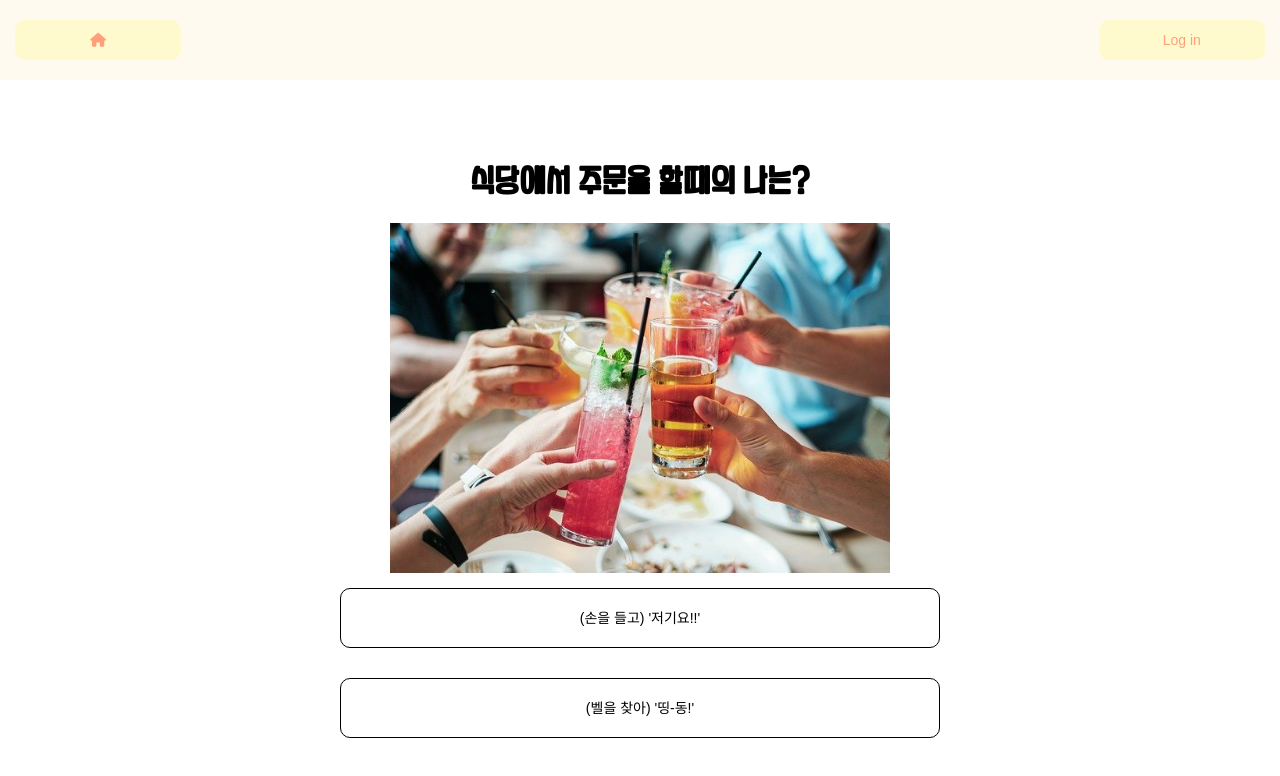
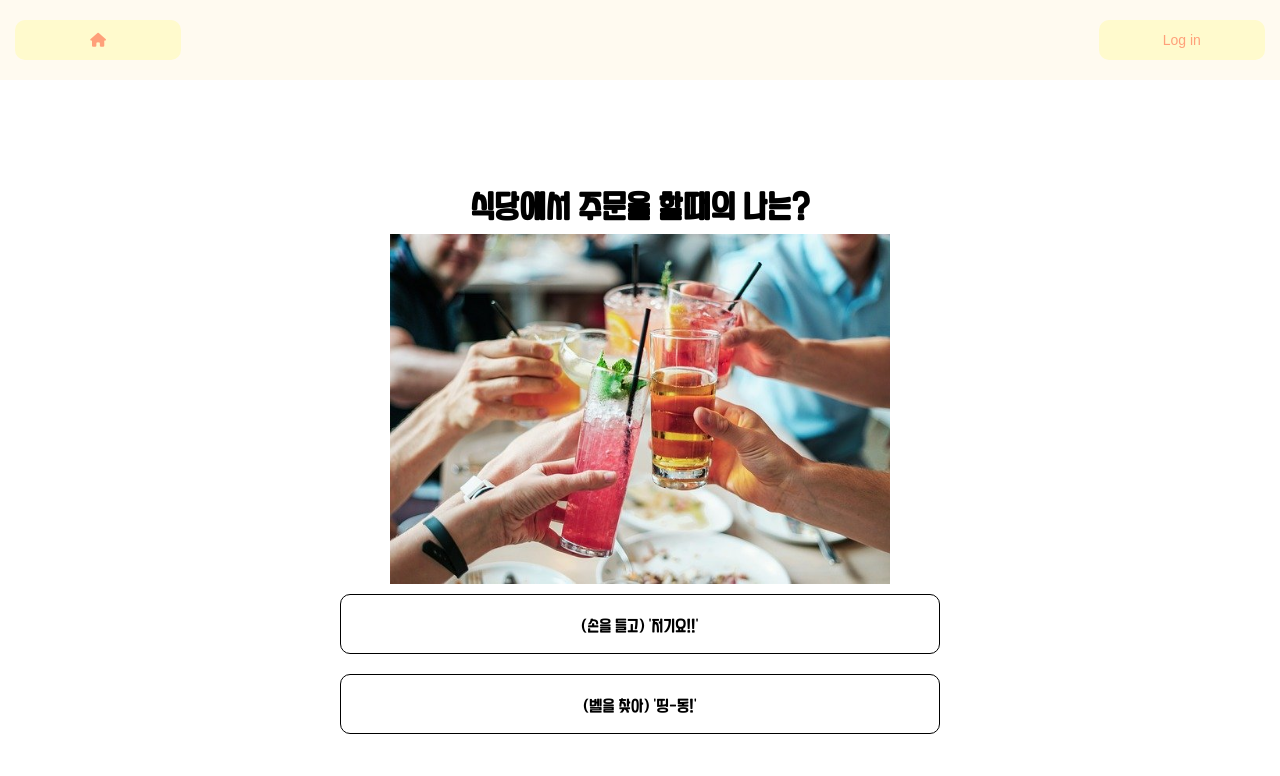
Before and after one commit to jaeeung0601/yhmhy, a React (Create React App) app: page /testquestion in a window 1280 px wide. Shown: the top 776 px of the page. Built offline with nearby package versions, Linux system fonts and the light colour scheme; no server answers; the database is empty.

Commit message:
mbti css 수정

```diff
--- a/src/pages/testpages/Button.css
+++ b/src/pages/testpages/Button.css
@@ -1,5 +1,5 @@
-
 .custom-btn{
+  font-family: 'assddfont';
   margin: 10px;
   border-radius: 5px;
   padding: 10px 25px;
@@ -45,9 +45,10 @@
   transition:800ms ease all;
 }
 .questionitem>button{
+  font-family: 'assddfont';
   width: 600px;
   border-radius: 10px;
-  margin: 15px auto;
+  margin: 10px auto;
   padding: 20px;
   border: 1px solid black;
 }
--- a/src/pages/testpages/Test.scss
+++ b/src/pages/testpages/Test.scss
@@ -29,13 +29,16 @@
   display: grid;
 }
 .questionitem{
-  // margin-top: 150px;
+  font-family: 'assddfont';
+  text-align: center;
+  display: grid;
+  //margin-top: 150px;
   display: flex;
   justify-content: center;
   flex-direction: column;
 }
 .questionitem>h1{
-  margin-bottom: 30px;
+  margin-bottom: 15px;
 }
 .questionitem>img{
   display: block;
@@ -44,8 +47,19 @@
 .testresult{
   height:100vh;
   font-family: 'assddfont';
+  line-height: 30px;
   display: flex;
   justify-content: center;
   flex-direction: column;
   align-items: center;
 }
+.testresult>h2{
+  line-height: 60px;
+  font-size: 30px;
+}
+.testresult>h3{
+  font-size: 20px;
+}
+.testresult>p{
+  font-size: 15px;
+}
```
